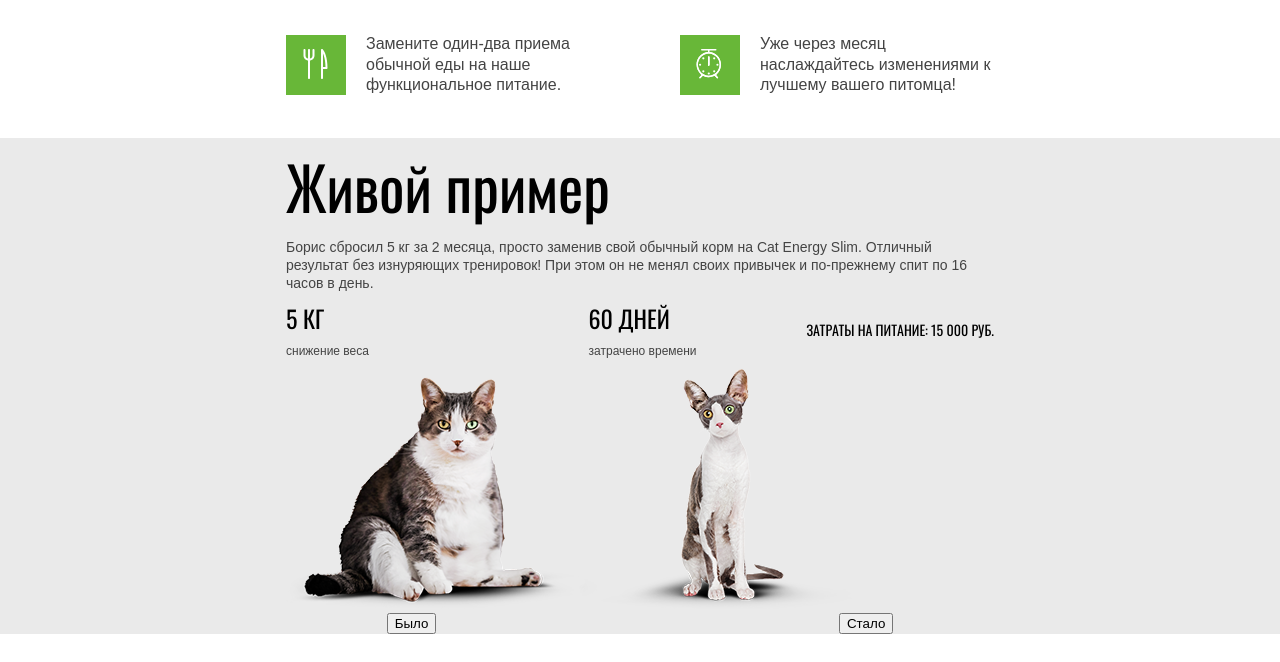
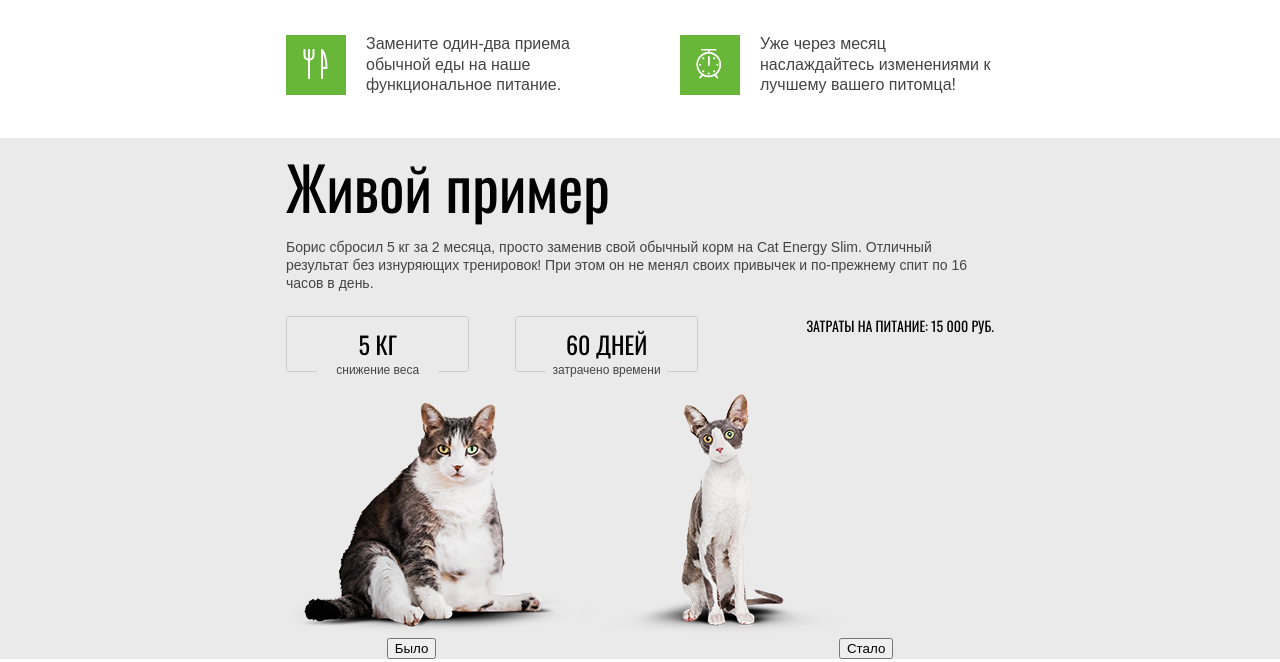
Before and after one commit to V-for-Vasiliy/1160221-cat-energy-21, a website: page source/index.html in a window 1280 px wide. Shown: the part 2150-2812 px from the top of the page. Drawn offline with nearby package versions, Linux system fonts and the light colour scheme; files that its build step writes are made by us from their sources.

Commit message:
Декоративные элементы в блоке статистики 1

```diff
--- a/source/less/blocks/case.less
+++ b/source/less/blocks/case.less
@@ -44,6 +44,7 @@
   line-height: 129%;
   color: @color-grey-700;
   margin-top: 32px;
+  margin-bottom: 24px;
 }
 
 .case__statistic {
@@ -53,6 +54,7 @@
   list-style: none;
   padding: 0;
   margin: 0;
+  margin-bottom: 10px;
 
   @media (min-width: @tablet-width) {
     flex-grow: 0.5;
@@ -72,6 +74,7 @@
   text-align: center;
   text-transform: uppercase;
   color: @color-black;
+  margin: 0;
 
   @media (min-width: @tablet-width) {
     flex-grow: 0.5;
--- a/source/less/blocks/statistic.less
+++ b/source/less/blocks/statistic.less
@@ -1,3 +1,9 @@
+.statistic__item {
+  display: flex;
+  flex-direction: column;
+  width: 44.5%;
+}
+
 .statistic__data {
   font-family: @decor-font;
   font-weight: 400;
@@ -6,6 +12,9 @@
   text-align: center;
   text-transform: uppercase;
   color: @color-black;
+  border: 1px solid @color-grey-200;
+  border-radius: 3px;
+  padding: 15px;
 }
 
 .statistic__name {
@@ -15,4 +24,9 @@
   line-height: 100%;
   text-align: center;
   color: @color-grey-700;
+  position: relative;
+  top: -8px;
+  background-color: @color-grey-81;
+  width: 66%;
+  margin: 0 auto;
 }
```
